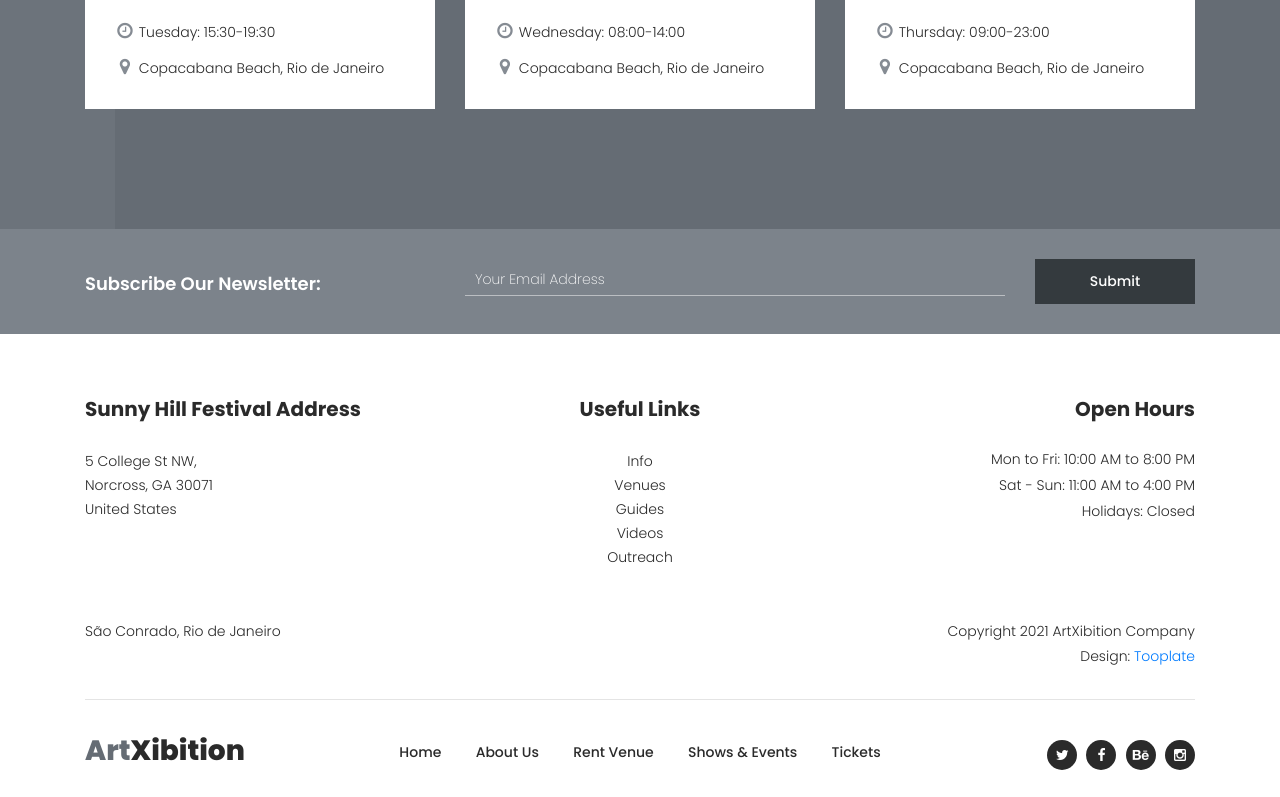
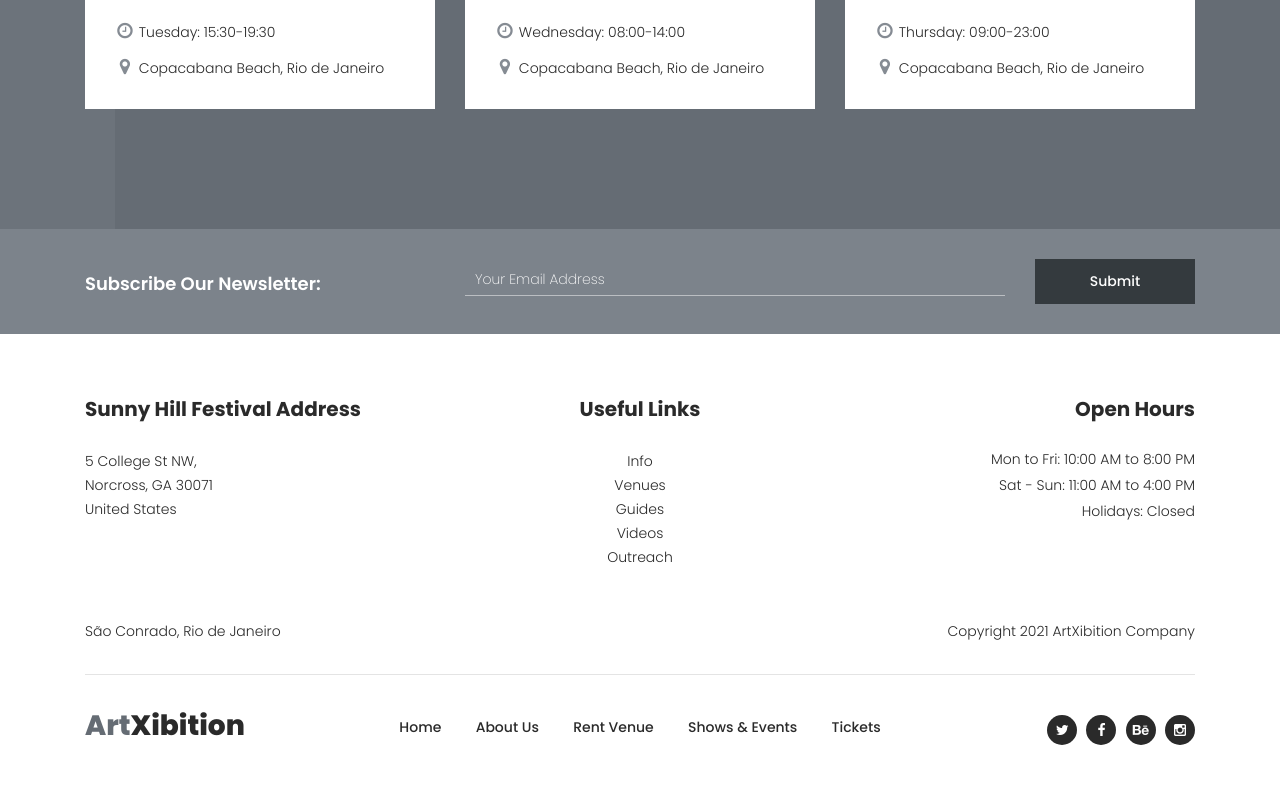
Before and after one commit to Panchal018/Frontend-web-application, a plain HTML site: page index.html in a window 1280 px wide. Shown: the part 3122-3919 px from the top of the page. After the commit the page ends 3894 px from the top, so only its background shows below. Drawn offline with Linux system fonts and the light colour scheme.

Commit message:
Update index.html

```diff
--- a/index.html
+++ b/index.html
@@ -400,9 +400,7 @@ https://www.tooplate.com/view/2125-artxibition
                                 <p>São Conrado, Rio de Janeiro</p>
                             </div>
                             <div class="col-lg-6 col-sm-6">
-                                <p class="copyright">Copyright 2021 ArtXibition Company
-
-                    			<br>Design: <a rel="nofollow" href="https://www.tooplate.com" target="_parent">Tooplate</a></p>
+                                <p class="copyright">Copyright 2021 ArtXibition Company</p>
                             </div>
                         </div>
                     </div>
```
